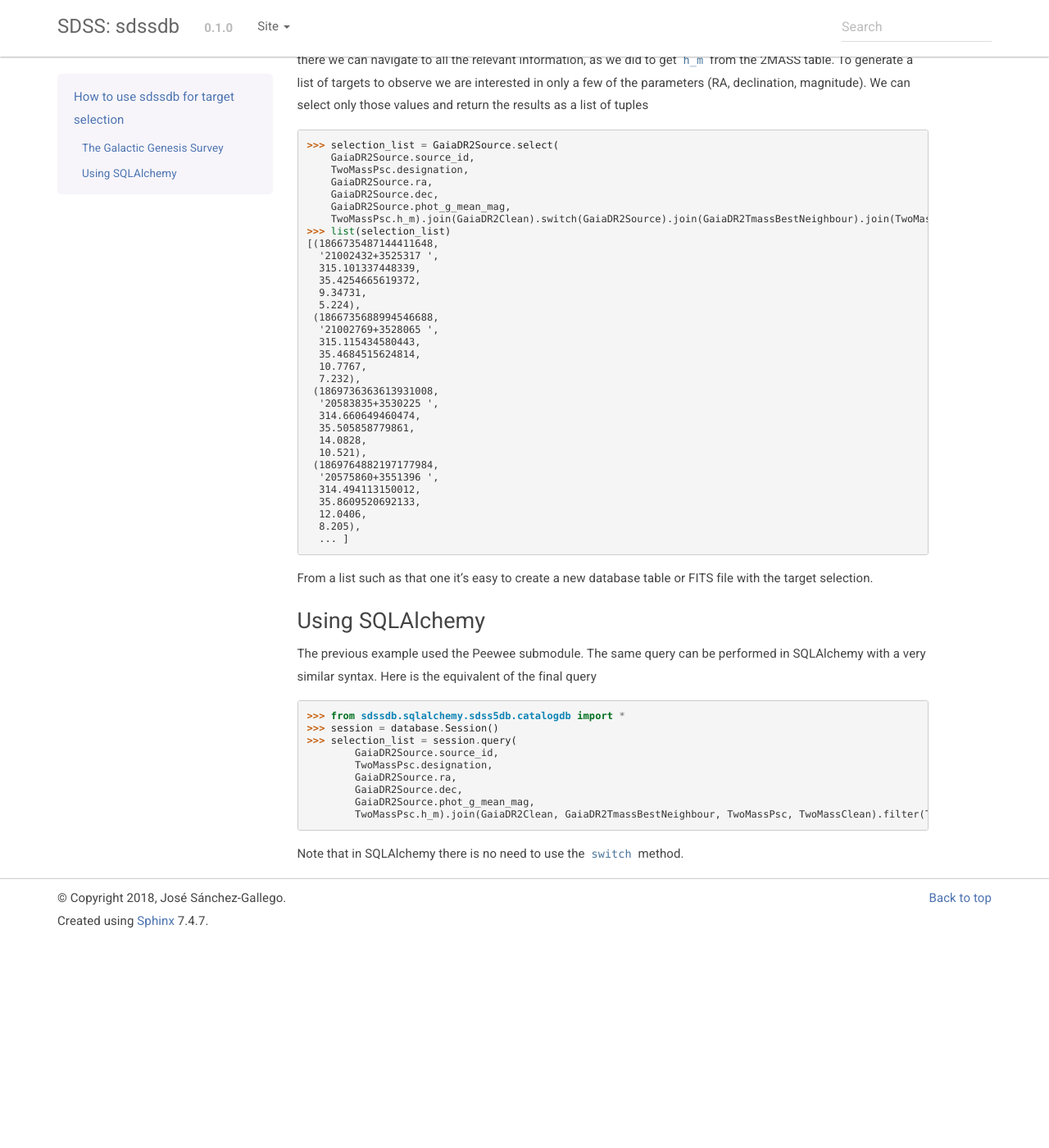
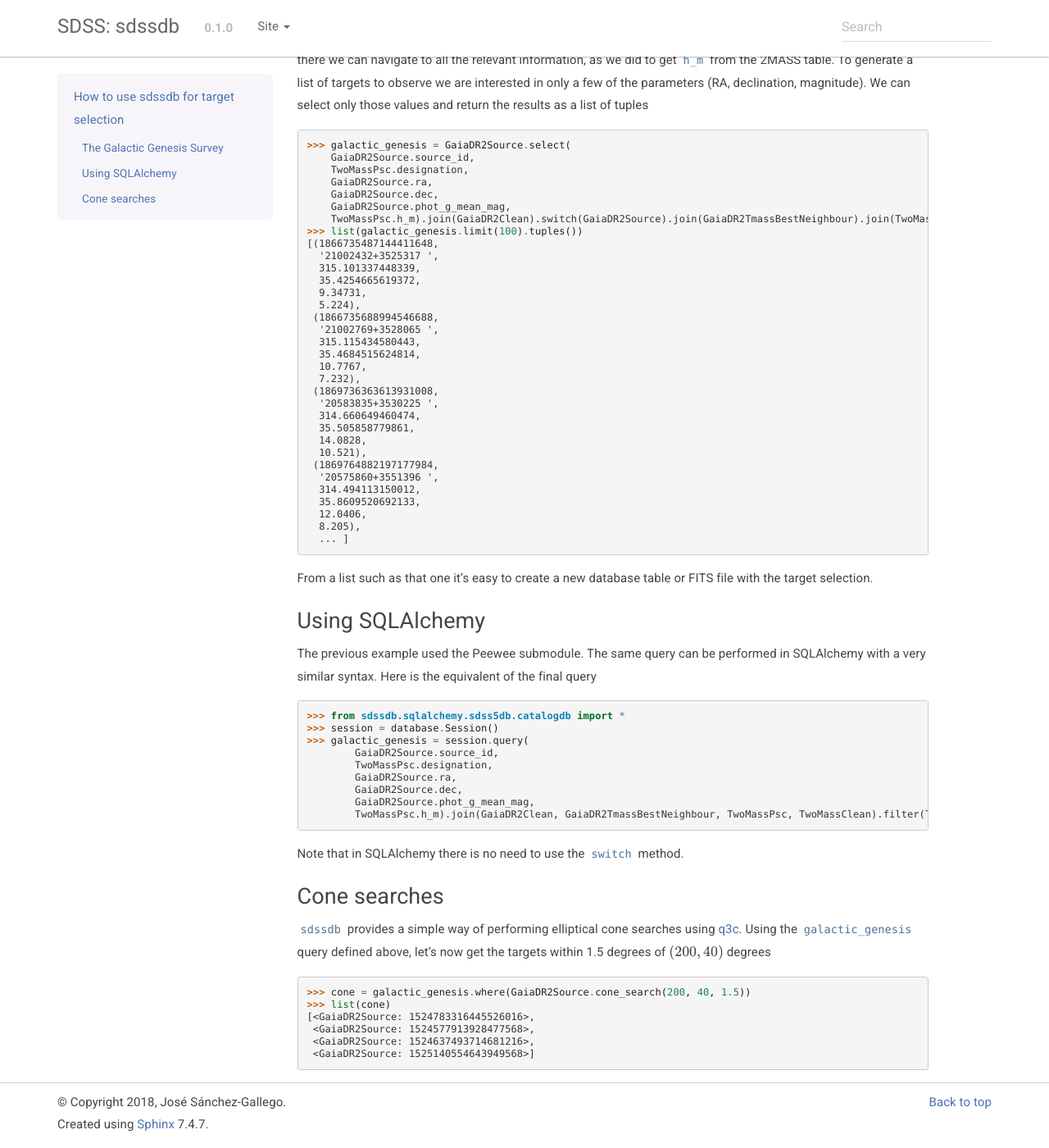
Before and after one commit to sdss/sdssdb, a Sphinx documentation site: the page built from docs/sphinx/example.rst, in a window 1280 px wide and 1400 px high, scrolled down 1515 px. Shown: the whole window at 82% size. Built offline with Sphinx 7.4.7, drawn with Linux system fonts in a browser that asks for light colours; pages that are not in the unit, such as notebooks, are missing from menus; the version number is read from the project's files by our own code; before the commit the page ends 2667 px from its top, so only the background shows below that.

Commit message:
Add cone search docs

```diff
--- a/docs/sphinx/example.rst
+++ b/docs/sphinx/example.rst
@@ -53,14 +53,14 @@ Note that we don't need to write the expression again. We can take the previous
 
 The ``SELECT`` statement for this query is ``GaiaDR2Source``, which are returned as model class instances. From there we can navigate to all the relevant information, as we did to get ``h_m`` from the 2MASS table. To generate a list of targets to observe we are interested in only a few of the parameters (RA, declination, magnitude). We can select only those values and return the results as a list of tuples ::
 
-    >>> selection_list = GaiaDR2Source.select(
+    >>> galactic_genesis = GaiaDR2Source.select(
         GaiaDR2Source.source_id,
         TwoMassPsc.designation,
         GaiaDR2Source.ra,
         GaiaDR2Source.dec,
         GaiaDR2Source.phot_g_mean_mag,
-        TwoMassPsc.h_m).join(GaiaDR2Clean).switch(GaiaDR2Source).join(GaiaDR2TmassBestNeighbour).join(TwoMassPsc).join(TwoMassClean).where(TwoMassPsc.h_m < 11, (GaiaDR2Source.phot_g_mean_mag - TwoMassPsc.h_m) > 3.5, TwoMassClean.twomassbrightneighbor == False).limit(100).tuples()
-    >>> list(selection_list)
+        TwoMassPsc.h_m).join(GaiaDR2Clean).switch(GaiaDR2Source).join(GaiaDR2TmassBestNeighbour).join(TwoMassPsc).join(TwoMassClean).where(TwoMassPsc.h_m < 11, (GaiaDR2Source.phot_g_mean_mag - TwoMassPsc.h_m) > 3.5, TwoMassClean.twomassbrightneighbor == False)
+    >>> list(galactic_genesis.limit(100).tuples())
     [(1866735487144411648,
       '21002432+3525317 ',
       315.101337448339,
@@ -97,12 +97,25 @@ The previous example used the Peewee submodule. The same query can be performed
 
     >>> from sdssdb.sqlalchemy.sdss5db.catalogdb import *
     >>> session = database.Session()
-    >>> selection_list = session.query(
+    >>> galactic_genesis = session.query(
             GaiaDR2Source.source_id,
             TwoMassPsc.designation,
             GaiaDR2Source.ra,
             GaiaDR2Source.dec,
             GaiaDR2Source.phot_g_mean_mag,
-            TwoMassPsc.h_m).join(GaiaDR2Clean, GaiaDR2TmassBestNeighbour, TwoMassPsc, TwoMassClean).filter(TwoMassPsc.h_m < 11, (GaiaDR2Source.phot_g_mean_mag - TwoMassPsc.h_m) > 3.5, TwoMassClean.twomassbrightneighbor == False).limit(100)
+            TwoMassPsc.h_m).join(GaiaDR2Clean, GaiaDR2TmassBestNeighbour, TwoMassPsc, TwoMassClean).filter(TwoMassPsc.h_m < 11, (GaiaDR2Source.phot_g_mean_mag - TwoMassPsc.h_m) > 3.5, TwoMassClean.twomassbrightneighbor == False)
 
 Note that in SQLAlchemy there is no need to use the ``switch`` method.
+
+
+Cone searches
+-------------
+
+``sdssdb`` provides a simple way of performing elliptical cone searches using `q3c <https://github.com/segasai/q3c>`__. Using the ``galactic_genesis`` query defined above, let's now get the targets within 1.5 degrees of :math:`(200, 40)` degrees ::
+
+    >>> cone = galactic_genesis.where(GaiaDR2Source.cone_search(200, 40, 1.5))
+    >>> list(cone)
+    [<GaiaDR2Source: 1524783316445526016>,
+     <GaiaDR2Source: 1524577913928477568>,
+     <GaiaDR2Source: 1524637493714681216>,
+     <GaiaDR2Source: 1525140554643949568>]
```
